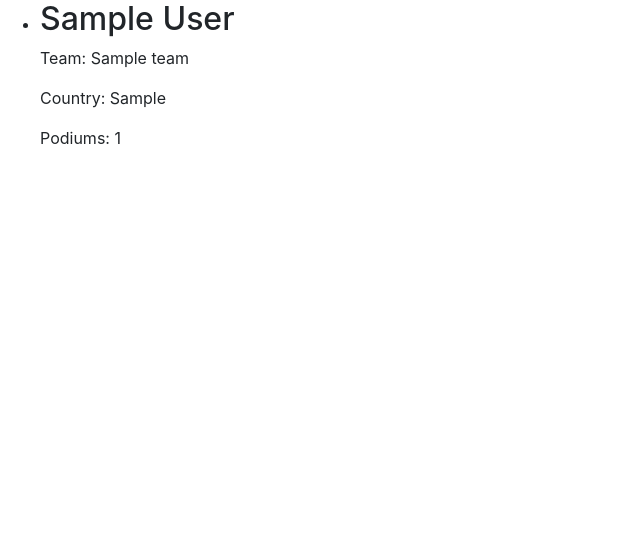
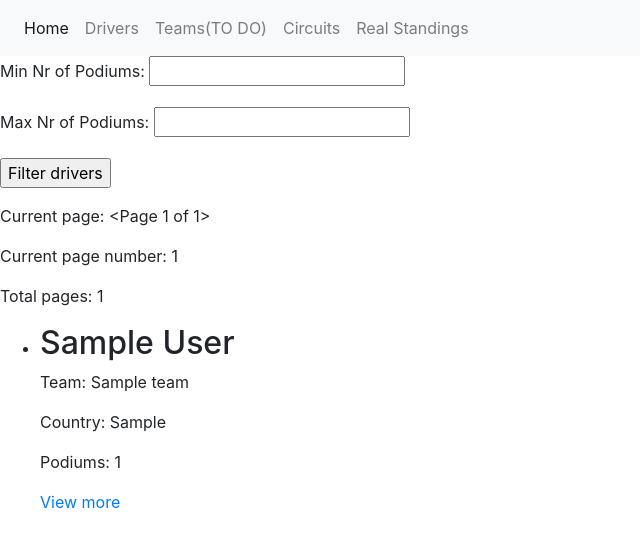
Before and after one commit to mihaihe1/GAD-Django-Project, a Django app: page /drivers/ in a window 1280 px wide. Shown: the top 547 px of the page, without its empty margins (0-640 px from the left). Run offline with Django 3.2, Linux system fonts and the light colour scheme; tables that the repository leaves empty hold one stand-in row (values such as "Sample post"); some libraries are stand-ins or nearby versions.

Commit message:
update, delete for drivers + real standings table

```diff
--- a/gad_project/drivers/forms.py
+++ b/gad_project/drivers/forms.py
@@ -6,3 +6,21 @@ class AddDriverForm(forms.ModelForm):
     class Meta:
         model = Driver
         exclude = []
+
+
+class FilterDrivers(forms.Form):
+    min_podiums = forms.IntegerField(label='Min Nr of Podiums', required=False)
+    max_podiums = forms.IntegerField(label='Max Nr of Podiums', required=False)
+
+    def get_drivers(self):
+        drivers = Driver.objects.all()
+        min_podiums = self.cleaned_data.get('min_podiums')
+        max_podiums = self.cleaned_data.get('max_podiums')
+
+        if min_podiums:
+            drivers = drivers.filter(podiums__gte=min_podiums)
+
+        if max_podiums:
+            drivers = drivers.filter(podiums__lte=max_podiums)
+
+        return drivers
--- a/gad_project/drivers/templates/drivers.html
+++ b/gad_project/drivers/templates/drivers.html
@@ -11,13 +11,32 @@
       {% endfor %}
    {% endif %}
 
+    <form method="get" action="{% url 'drivers:view_all' %}">
+      {{ form.as_p }}
+      <input type="submit" value="Filter drivers" />
+    </form>
+    <p>Current page: {{ page_obj  }}<p>
+    <p>Current page number: {{ page_obj.number }}<p>
+    <p>Total pages: {{ page_obj.paginator.num_pages }}<p>
+    {% if page_obj.has_previous %}
+      <p>
+         <a href="{% url 'drivers:view_all' %}?page={{ page_obj.previous_page_number }}">Previous page</a>
+      </p>
+    {% endif %}
+    {% if page_obj.has_next %}
+      <p>
+         <a href="{% url 'drivers:view_all' %}?page={{ page_obj.next_page_number }}">Next page</a>
+      </p>
+    {% endif %}
+
     <ul>
-        {% for driver in drivers %}
+        {% for driver in page_obj %}
             <li>
                 <h2>{{ driver.first_name }} {{ driver.last_name }}</h2>
                 <p>Team: {{ driver.team.name }}</p>
                 <p>Country: {{ driver.country }}</p>
                 <p>Podiums: {{ driver.podiums }}</p>
+                <a href="/drivers/{{ driver.id }}">View more</a>
                 <br>
             </li>
         {% endfor %}
--- a/gad_project/drivers/urls.py
+++ b/gad_project/drivers/urls.py
@@ -1,5 +1,5 @@
 from django.urls import path
-from .views import show_all_drivers, add_driver
+from .views import show_all_drivers, add_driver, view_driver
 
 app_name = 'drivers'
 
@@ -7,4 +7,5 @@ app_name = 'drivers'
 urlpatterns = [
     path('', show_all_drivers, name='view_all'),
     path('add/', add_driver, name='add'),
+    path('<int:driver_id>', view_driver, name="view")
 ]
--- a/gad_project/drivers/views.py
+++ b/gad_project/drivers/views.py
@@ -1,14 +1,21 @@
-from django.shortcuts import render, redirect, reverse, Http404
+from django.shortcuts import render, redirect, reverse, Http404, get_object_or_404
 from django.contrib import messages
+from django.core.paginator import Paginator
 from .models import Driver
-from .forms import AddDriverForm
+from .forms import AddDriverForm, FilterDrivers
 
 # Create your views here.
 
 
 def show_all_drivers(request):
-    drivers = Driver.objects.all()
-    return render(request, "drivers.html", {"drivers": drivers})
+    form = FilterDrivers(request.GET)
+    if form.is_valid():
+        drivers = form.get_drivers()
+        paginator = Paginator(drivers, 3)
+
+        page = request.GET.get('page', 1)
+        page_obj = paginator.get_page(page)
+        return render(request, "drivers.html", {'page_obj': page_obj, 'form': form})
 
 
 def add_driver(request):
@@ -35,3 +42,24 @@ def add_driver(request):
         })
 
     raise Http404('Method not allowed!')
+
+
+def view_driver(request, driver_id):
+    driver = get_object_or_404(Driver, id=driver_id)
+    if request.method == "GET":
+        context = {"driver": driver}
+        return render(request, "view_driver.html", context)
+
+    if request.method == "POST":
+        driver.delete()
+        messages.warning(request, f'Driver was successfully deleted!')
+        return redirect(reverse('drivers:view_all'))
+
+
+def update_driver(request, driver_id):
+    driver = get_object_or_404(Driver, id=driver_id)
+    form = AddDriverForm(request.POST or None, instance=driver)
+    if form.is_valid():
+        form.save()
+
+    return render(request, 'add_drivers.html', {'form': form})
--- a/gad_project/gad_project/urls.py
+++ b/gad_project/gad_project/urls.py
@@ -15,10 +15,11 @@ Including another URLconf
 """
 from django.contrib import admin
 from django.urls import path, include
-from .views import show_homepage
+from .views import show_homepage, real_standings
 
 urlpatterns = [
-    path('', show_homepage),
+    path('', show_homepage, name="home"),
+    path('real_standings', real_standings, name="real_standings"),
     path('admin/', admin.site.urls),
     path('drivers/', include('drivers.urls')),
     path('circuits/', include('circuits.urls')),
--- a/gad_project/templates/base.html
+++ b/gad_project/templates/base.html
@@ -14,6 +14,7 @@
         {% endblock %}
     </head>
     <body>
+        {% include 'nav.html' %}
 
         {% block content %}
         {% endblock %}
--- /dev/null
+++ b/gad_project/templates/nav.html
@@ -0,0 +1,24 @@
+<nav class="navbar navbar-expand-lg navbar-light bg-light">
+  <button class="navbar-toggler" type="button" data-toggle="collapse" data-target="#navbarNav" aria-controls="navbarNav" aria-expanded="false" aria-label="Toggle navigation">
+    <span class="navbar-toggler-icon"></span>
+  </button>
+  <div class="collapse navbar-collapse" id="navbarNav">
+    <ul class="navbar-nav">
+      <li class="nav-item active">
+        <a class="nav-link" href="{% url 'home' %}">Home <span class="sr-only">(current)</span></a>
+      </li>
+      <li class="nav-item">
+        <a class="nav-link" href="{% url 'drivers:view_all' %}">Drivers</a>
+      </li>
+      <li class="nav-item">
+        <a class="nav-link" href="#">Teams(TO DO)</a>
+      </li>
+      <li class="nav-item">
+        <a class="nav-link" href="{% url 'circuits:view_all' %}">Circuits</a>
+      </li>
+      <li class="nav-item">
+        <a class="nav-link" href="{% url 'real_standings' %}">Real Standings</a>
+      </li>
+    </ul>
+  </div>
+</nav>
--- a/gad_project/test.py
+++ b/gad_project/test.py
@@ -3,4 +3,4 @@ from webscraping import standings_webscraping, news_webscraping, weather_webscra
 st = standings_webscraping()
 ne = news_webscraping()
 we = weather_webscraping('London', 3)
-print(we)
+print(st)
--- a/gad_project/webscraping.py
+++ b/gad_project/webscraping.py
@@ -36,11 +36,7 @@ def standings_webscraping():
             if len(td.get('class', [])) and td.get('class', [])[0] not in bad_classes:
                 columns_list.append(td.text)
 
-        dict = {
-            col: data
-            for col, data in zip(columns, columns_list)
-        }
-        standings.append(dict)
+        standings.append(columns_list)
 
     return standings
 
```
Also changed, not shown: gad_project/drivers/templates/view_driver.html (added, +9 -0 lines), gad_project/gad_project/views.py (+7 -0 lines), gad_project/templates/homepage.html (+1 -10 lines), gad_project/templates/real_standings.html (added, +26 -0 lines).
